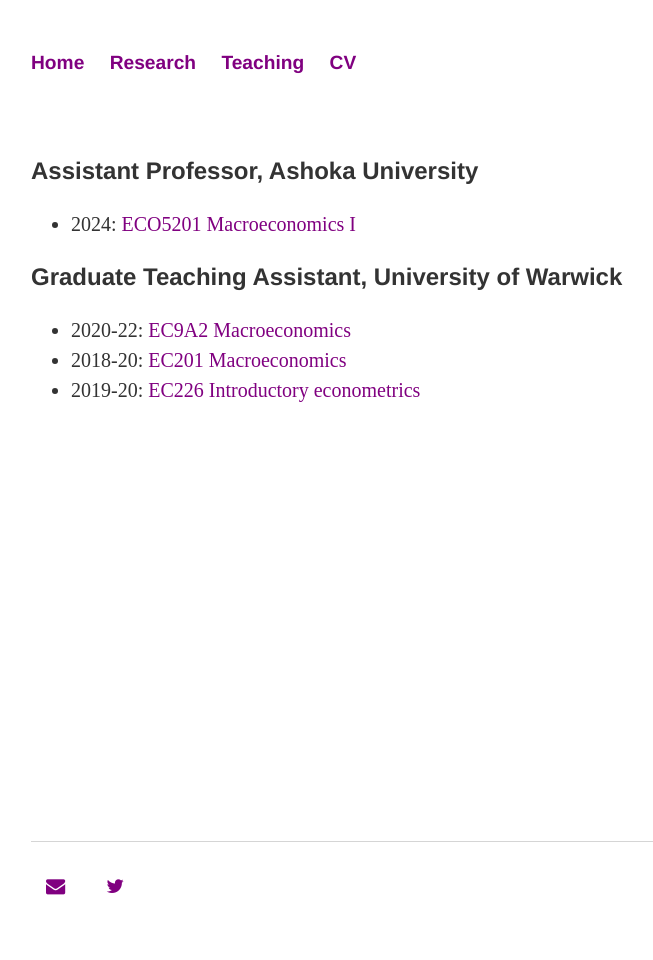
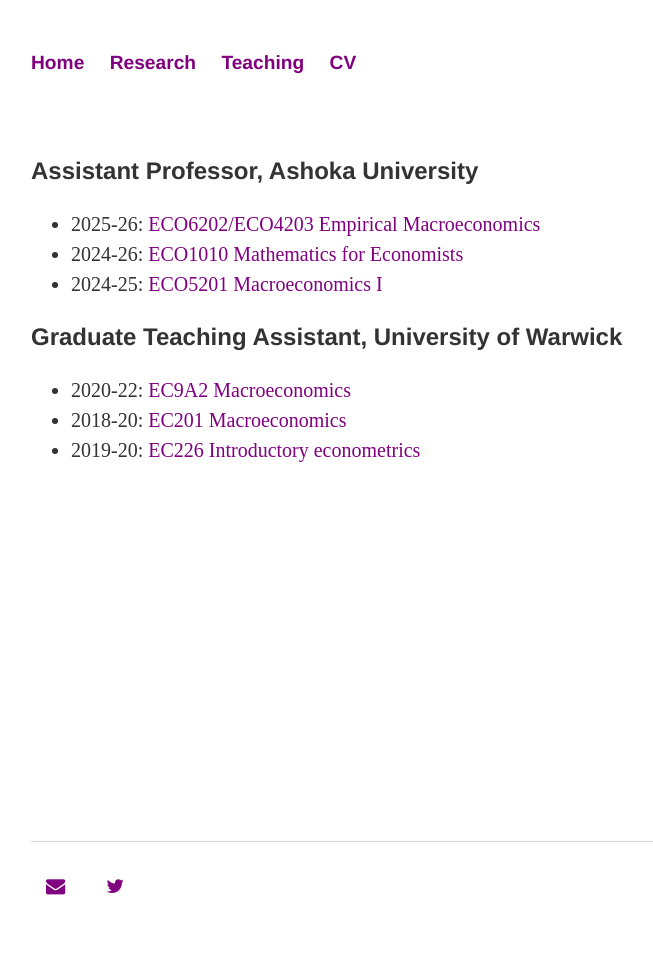
Before and after one commit to anshumaan-tuteja/anshumaan-tuteja.github.io, a Jekyll site: the page built from _pages/teaching.html, in a window 1280 px wide. Shown: the whole page, without its empty margins (33-686 px from the left). Built offline with Jekyll 4.4.1, drawn with Linux system fonts in a browser that asks for light colours.

Commit message:
Update teaching at Ashoka

```diff
--- a/_pages/teaching.html
+++ b/_pages/teaching.html
@@ -7,7 +7,9 @@
 
 	<h3> Assistant Professor, Ashoka University </h3>
 	<ul style="font-size: 1.25em;margin-bottom: 15px;">
-		<li> 2024: <a target="_blank" href="https://www.ashoka.edu.in/course-catalogue/?co=SCH00000031&dept=APRG00000002&ls=ECO-5201-1">ECO5201 Macroeconomics I</a>
+		<li> 2025-26: <a target="_blank" href="https://www.ashoka.edu.in/course-catalogue/?co=SCH00000034\&dept=APRG00000002\&ls=ECO-6202/\%20ECO-4203-1">ECO6202/ECO4203 Empirical Macroeconomics </a>
+		<li> 2024-26: <a target="_blank" href="https://www.ashoka.edu.in/course-catalogue/?co=SCH00000032\&dept=APRG00000002\&ls=ECO-1010-1">ECO1010 Mathematics for Economists</a>
+		<li> 2024-25: <a target="_blank" href="https://www.ashoka.edu.in/course-catalogue/?co=SCH00000031&dept=APRG00000002&ls=ECO-5201-1">ECO5201 Macroeconomics I</a>
 		</li>
 	</ul>
 	<h3> Graduate Teaching Assistant, University of Warwick </h3>
```
